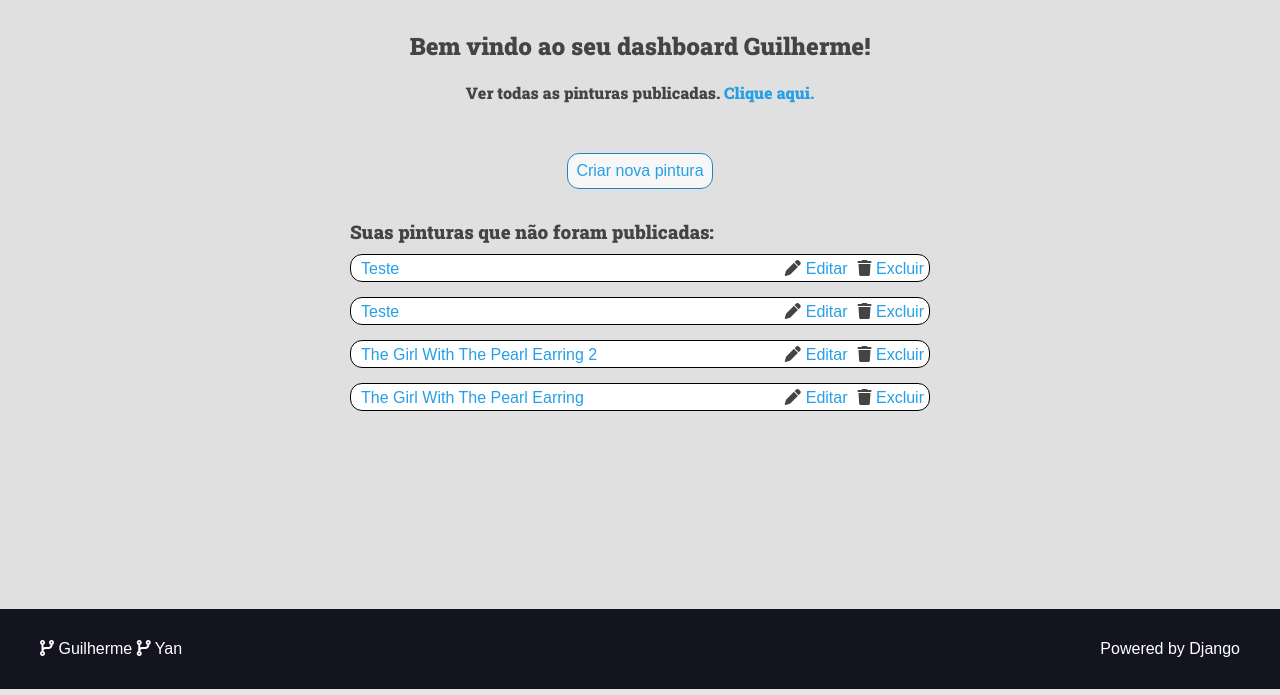
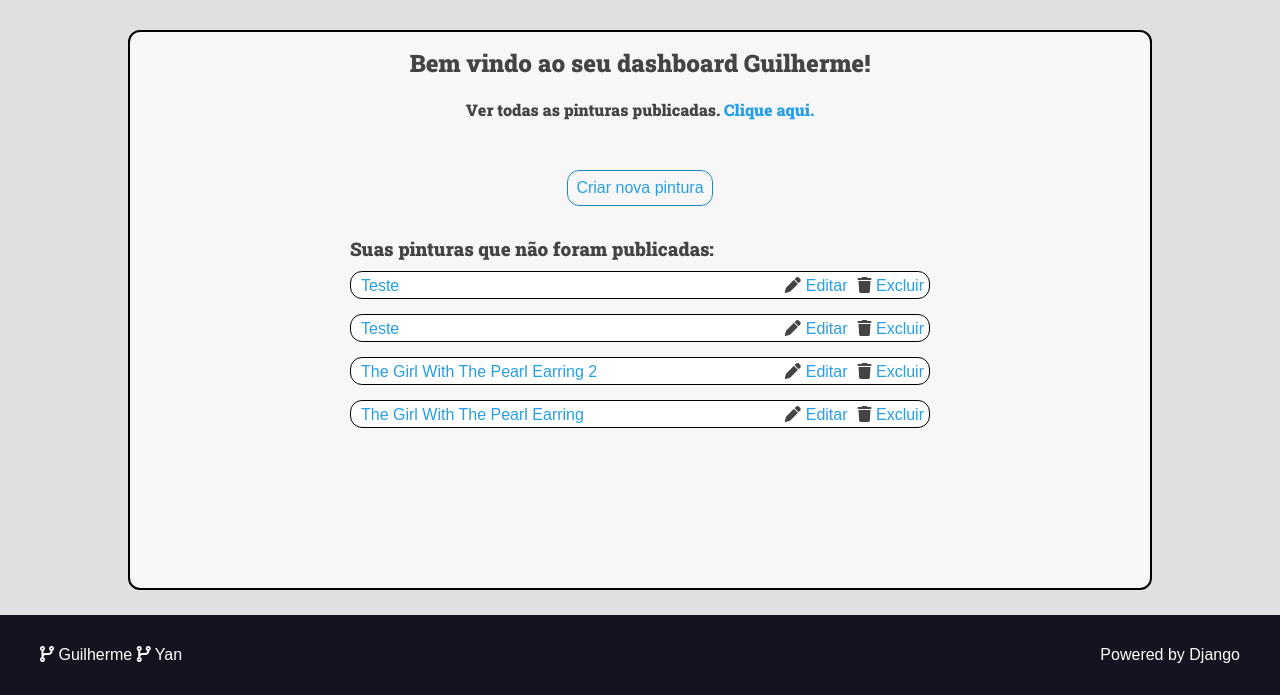
Before and after one commit to GuilhermeGonSoares/Art-Museum, a Django app: page /user/dashboard/ in a window 1280 px wide. Shown: the part 111-806 px from the top of the page. Run offline with Django 4.2, Linux system fonts and the light colour scheme; a user stored in the database is signed in; data comes from the database, SQL or seed files in the repository; both versions use the stored data as it was after the commit; some libraries are stand-ins or nearby versions.

Commit message:
changed gray text class

```diff
--- a/museum/templates/museum/pages/church.html
+++ b/museum/templates/museum/pages/church.html
@@ -21,7 +21,7 @@
 
 </div>
     {% if paintings.count == 1 %}
-    <h2 class="intro-content">Pintura dessa igreja</h2>
+    <h2 class="gray-text">Pintura dessa igreja</h2>
     <br>
     <div class="main-content  container" id="one-item">
         {% for painting in paintings %}
@@ -33,7 +33,7 @@
 
     {% else %}
 
-    <h2 class="intro-content">Lista das pinturas dessa igreja</h2>
+    <h2 class="gray-text">Lista das pinturas dessa igreja</h2>
     <br>
     <div class="main-content main-content-list container" id="church-page">
         {% for painting in paintings %}
--- a/museum/templates/museum/pages/painter.html
+++ b/museum/templates/museum/pages/painter.html
@@ -10,7 +10,7 @@
     </div>
 
     {% if paintings.count == 1 %}
-        <h2 class="intro-content">Obra deste pintor:</h2>
+        <h2 class="gray-text">Obra deste pintor:</h2>
         <br>
         <div class="main-content  container" id="one-item">
             {% for painting in paintings %}
@@ -18,7 +18,7 @@
             {% endfor %}
         </div>
     {% else %}
-        <h2 class="intro-content">Obras deste pintor:</h2>
+        <h2 class="gray-text">Obras deste pintor:</h2>
         <br>
         <div class="main-content main-content-list container">
             {% for painting in paintings %}
--- a/user/templates/user/pages/dashboard.html
+++ b/user/templates/user/pages/dashboard.html
@@ -3,7 +3,7 @@
 {% block title %}Dashboard | {% endblock title %}
 {% block content %}
 {% include 'templates/partials/messages.html' %}
-    <div class="main-content center container">
+    <div class="main-content center container" id="dashboard-card">
         <h2>Bem vindo ao seu dashboard {% if user.first_name %}{{ user.first_name }}{% else %}{{user.username}}{% endif %}!</h2>
         <div class='login-message'>
             <h4>Ver todas as pinturas publicadas. <a href="{% url 'painting:home' %}">Clique aqui.</a></h4>
--- a/website/static/css/style.css
+++ b/website/static/css/style.css
@@ -834,10 +834,19 @@ li{
   justify-content: center;
 }
 
-.intro-content{
+.gray-text{
   color: var(--color-gray-5);
 }
 
 .logo-info{
   margin: 10px;
 }
+
+#dashboard-card{
+  border: 2px solid black;
+  padding: 15px;
+  border-radius: 12px;
+  background-color: var(--color-light-gray);
+  height: 70vh;
+  width: 80%;
+}
```
Also changed, not shown: db.sqlite3.
